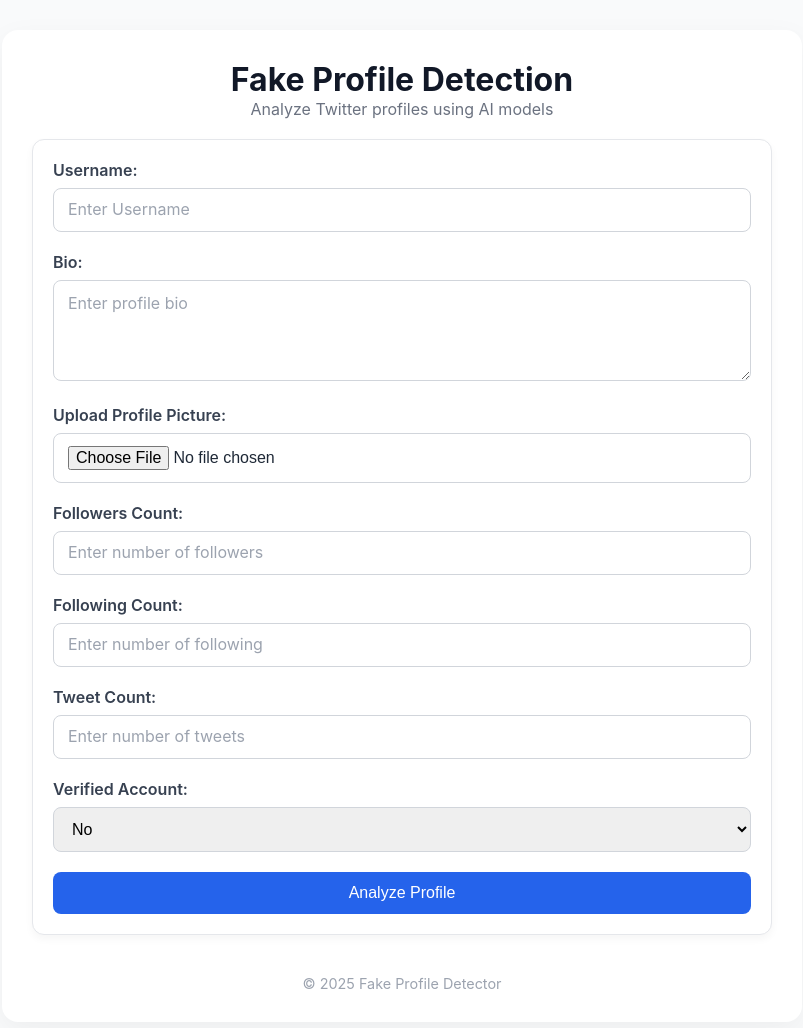
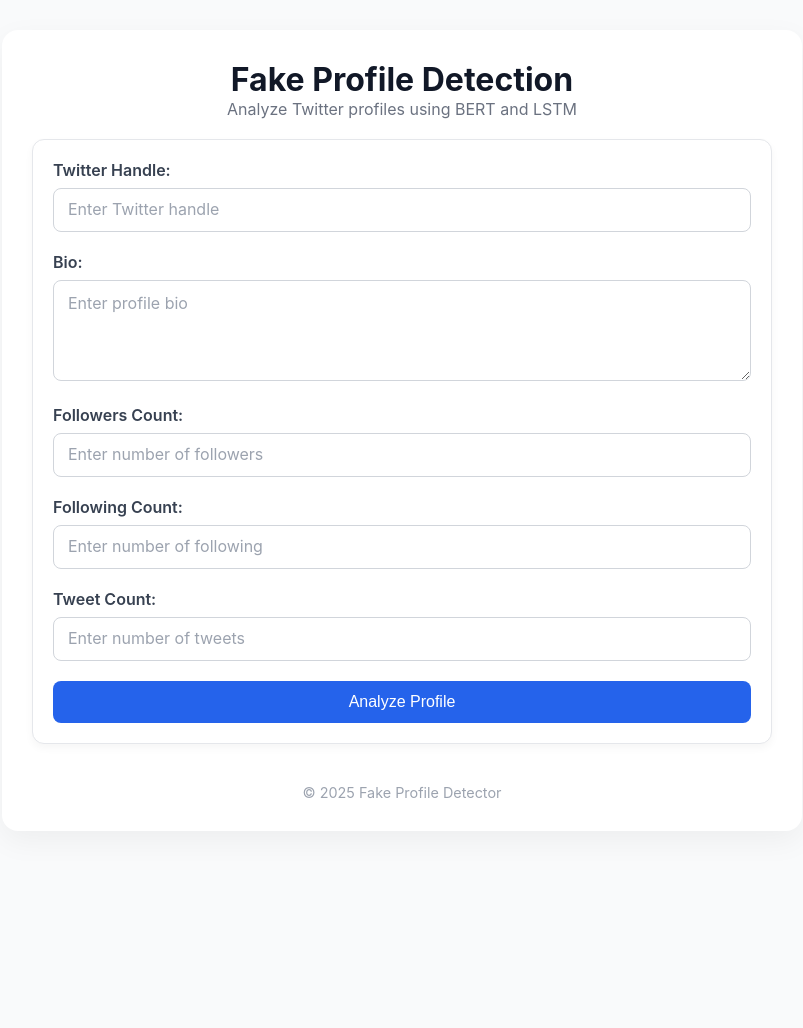
Before and after one commit to raunaktuladhar/Final-year-project, a plain HTML site: page frontend/index.html in a window 1280 px wide. Shown: the whole page, without its empty margins (238-1041 px from the left). After the commit the page ends 861 px from the top, so only its background shows below. Drawn offline with nearby package versions, Linux system fonts and the light colour scheme.

Commit message:
Update index.html

```diff
--- a/frontend/index.html
+++ b/frontend/index.html
@@ -10,22 +10,18 @@
     <div class="dashboard-container">
         <header>
             <h1>Fake Profile Detection</h1>
-            <p>Analyze Twitter profiles using AI models</p>
+            <p>Analyze Twitter profiles using BERT and LSTM</p>
         </header>
 
         <main>
             <form id="profile-form" class="card" enctype="multipart/form-data">
                 <div class="form-group">
-                    <label for="screen_name">Username:</label>
-                    <input type="text" id="screen_name" name="screen_name" placeholder="Enter Username" required>
+                    <label for="screen_name">Twitter Handle:</label>
+                    <input type="text" id="screen_name" name="screen_name" placeholder="Enter Twitter handle" required>
                 </div>
                 <div class="form-group">
                     <label for="description">Bio:</label>
                     <textarea id="description" name="description" placeholder="Enter profile bio" rows="5"></textarea>
-                </div>
-                <div class="form-group">
-                    <label for="profile-pic">Upload Profile Picture:</label>
-                    <input type="file" id="profile-pic" name="profile-pic" accept="image/*">
                 </div>
                 <div class="form-group">
                     <label for="followers_count">Followers Count:</label>
@@ -38,13 +34,6 @@
                 <div class="form-group">
                     <label for="statuses_count">Tweet Count:</label>
                     <input type="number" id="statuses_count" name="statuses_count" placeholder="Enter number of tweets" min="0">
-                </div>
-                <div class="form-group">
-                    <label for="verified">Verified Account:</label>
-                    <select id="verified" name="verified">
-                        <option value="False">No</option>
-                        <option value="True">Yes</option>
-                    </select>
                 </div>
                 <button type="submit">Analyze Profile</button>
             </form>
```
